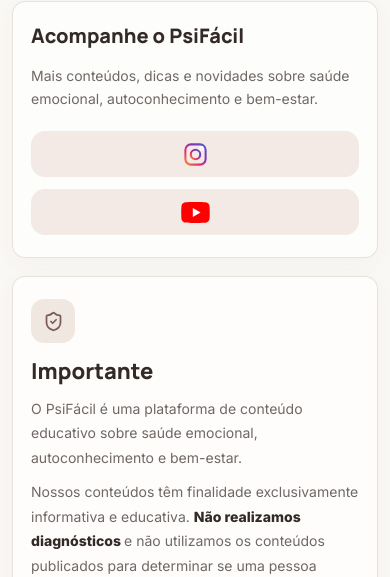
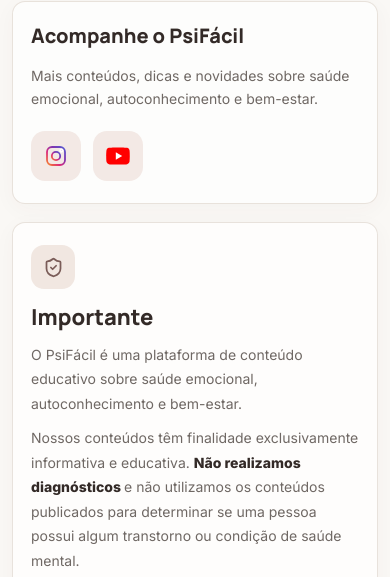
Before and after one commit to GustavoLanjoni/Blog---PsiFacil, a plain HTML site: page frontend/psifacil.html in a window 390 px wide. Shown: the part 2571-3148 px from the top of the page. Drawn offline with nearby package versions, Linux system fonts and the light colour scheme; no server answers.

Commit message:
Atualização

```diff
--- a/frontend/css/style.css
+++ b/frontend/css/style.css
@@ -4375,3 +4375,51 @@
     }
 
 }
+
+/* =========================================================
+   CORREÇÃO REDES SOCIAIS - MOBILE
+========================================================= */
+
+@media (max-width: 768px) {
+
+    .final-social-buttons {
+        display: flex;
+        flex-direction: row;
+        align-items: center;
+        justify-content: flex-start;
+
+        gap: 12px;
+
+        width: auto;
+    }
+
+
+    .final-social-buttons .final-instagram,
+    .final-social-buttons .final-youtube {
+        width: 50px;
+        height: 50px;
+
+        min-width: 50px;
+        max-width: 50px;
+
+        flex: 0 0 50px;
+
+        display: inline-flex;
+        align-items: center;
+        justify-content: center;
+
+        padding: 0;
+
+        border-radius: 14px;
+    }
+
+
+    .final-social-buttons .final-instagram svg,
+    .final-social-buttons .final-youtube svg {
+        width: 24px;
+        height: 24px;
+
+        flex-shrink: 0;
+    }
+
+}
--- a/frontend/psifacil.html
+++ b/frontend/psifacil.html
@@ -637,10 +637,10 @@
                             do vídeo escolhido no YouTube.
                         -->
 
-                        <iframe src="https://www.youtube.com/embed/SEU_VIDEO_ID" title="Conteúdo PsiFácil no YouTube"
+                        <iframe src="https://www.youtube.com/embed/0ZfC2if0ZlQ" title="PsiFácil no YouTube"
                             frameborder="0"
                             allow="accelerometer; autoplay; clipboard-write; encrypted-media; gyroscope; picture-in-picture; web-share"
-                            allowfullscreen>
+                            referrerpolicy="strict-origin-when-cross-origin" allowfullscreen>
                         </iframe>
 
                     </div>
```
